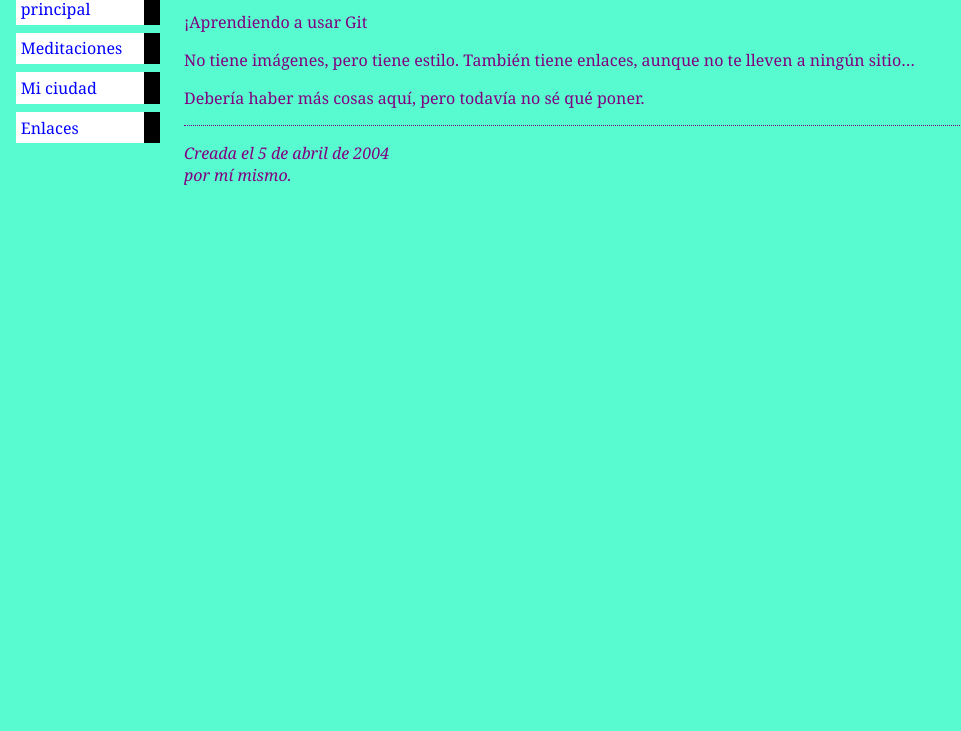
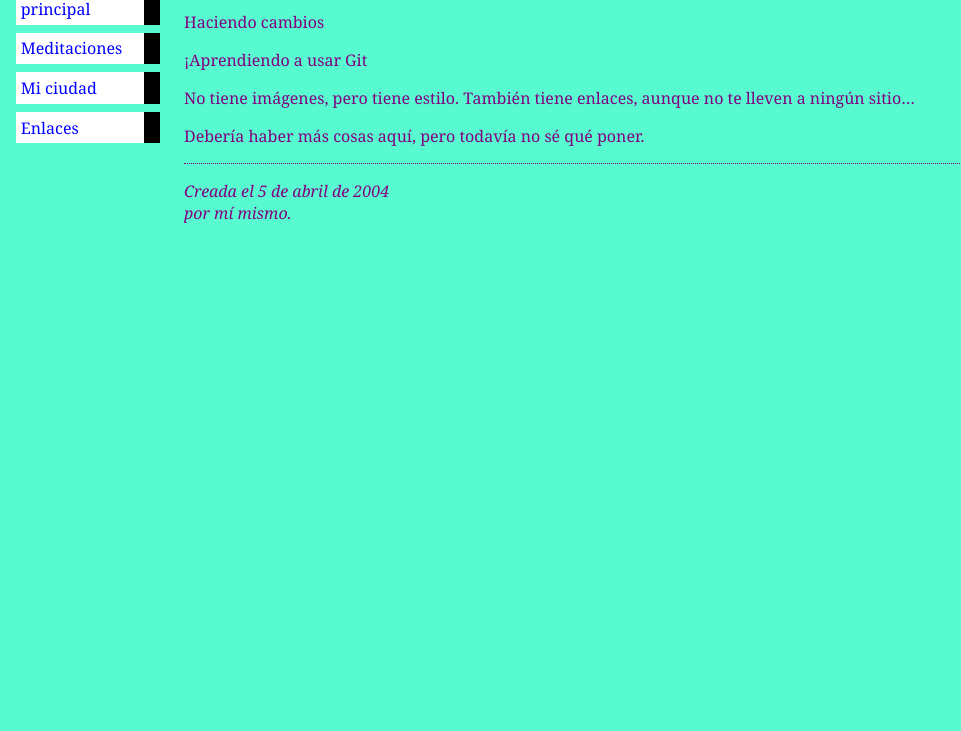
Before and after one commit to za7118/WEB, a plain HTML site: page index.html in a window 1280 px wide. Shown: the part 69-800 px from the top of the page, without its empty margins (0-961 px from the left). Drawn offline with Linux system fonts and the light colour scheme.

Commit message:
mi tercera version

```diff
--- a/index.html
+++ b/index.html
@@ -18,7 +18,7 @@
 
 <!-- Contenido principal -->
 <h1>Mi primera página con estilo</h1>
-
+<p>Haciendo cambios
 <p>¡Aprendiendo a usar Git
 
 <p>No tiene imágenes, pero tiene estilo.
```
